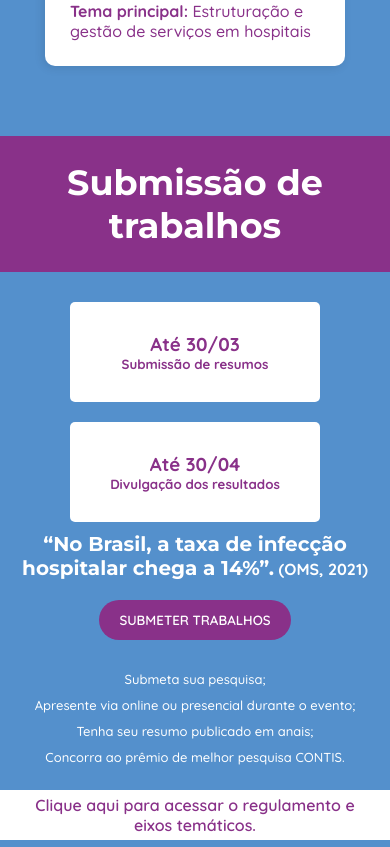
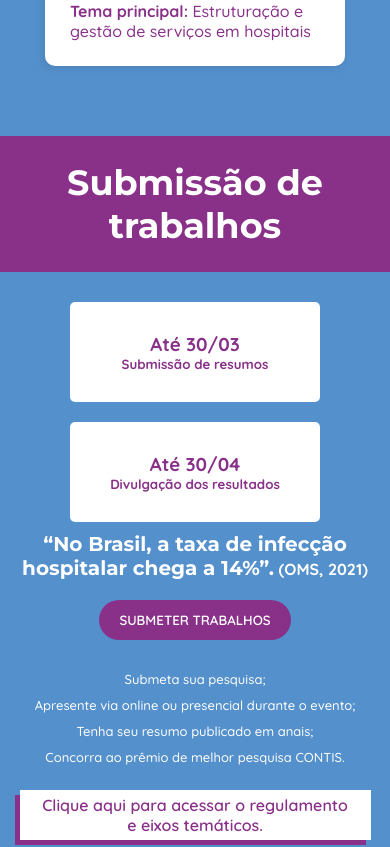
Before and after one commit to pedrohhcunha/congresso, a Next.js app: page / in a window 390 px wide. Shown: the part 7160-8007 px from the top of the page. Built offline with nearby package versions, Linux system fonts and the light colour scheme.

Commit message:
Concertando link da section de trabalhos

```diff
--- a/styles/Trabalhos.module.scss
+++ b/styles/Trabalhos.module.scss
@@ -2,6 +2,7 @@
     width: 100%;
     background-color: var(--blue);
     text-align: center;
+    padding-bottom: 20px;
 
     .titulo{
         color: var(--white);
@@ -102,7 +103,7 @@
         -o-transition: .3s;
         width: 500px;
         margin: 0 auto;
-
+        max-width: 90vw;
         &:hover{
             filter: brightness(.8);
             -webkit-filter: brightness(.8);
@@ -110,7 +111,7 @@
         }
 
         @media screen and (max-width: 500px) {
-            width: 100%;
+            max-width: 90vw;
         }
     }
 }
```
